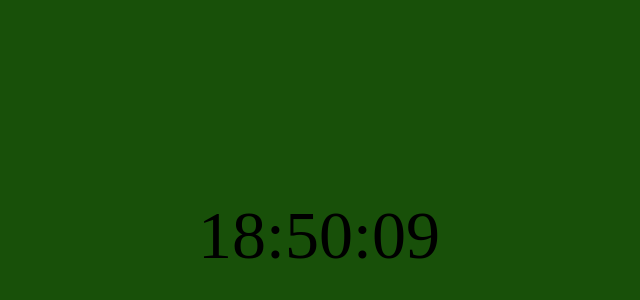
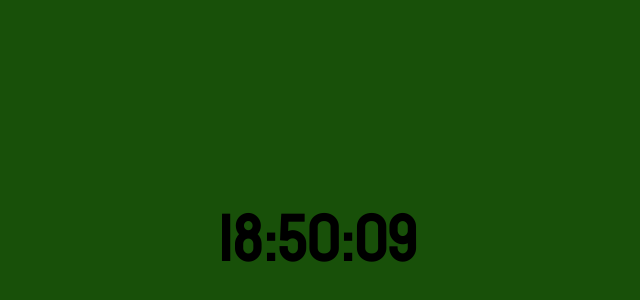
Before and after one commit to AndrasKnuth/colorClock, a plain HTML site: page index.html in a window 1280 px wide. Shown: the part 178-478 px from the top of the page, without its empty margins (321-961 px from the left). Drawn offline with Linux system fonts and the light colour scheme.

Commit message:
Update index.html

```diff
--- a/index.html
+++ b/index.html
@@ -14,6 +14,7 @@ Released under the MIT license: http://jsbin.mit-license.org
   <meta charset="utf-8">
   <meta name="viewport" content="width=device-width">
   <title>ColorClock</title>
+  <link href="https://fonts.googleapis.com/css?family=Staatliches" rel="stylesheet">
 <style id="jsbin-css">
 html, body {
   height: 100%;
@@ -25,6 +26,7 @@ html, body {
   top: 50%;
   font-size: 68px;
   margin-top: -34px;
+  font-family: 'Staatliches', cursive;
 }
 </style>
 </head>
```
